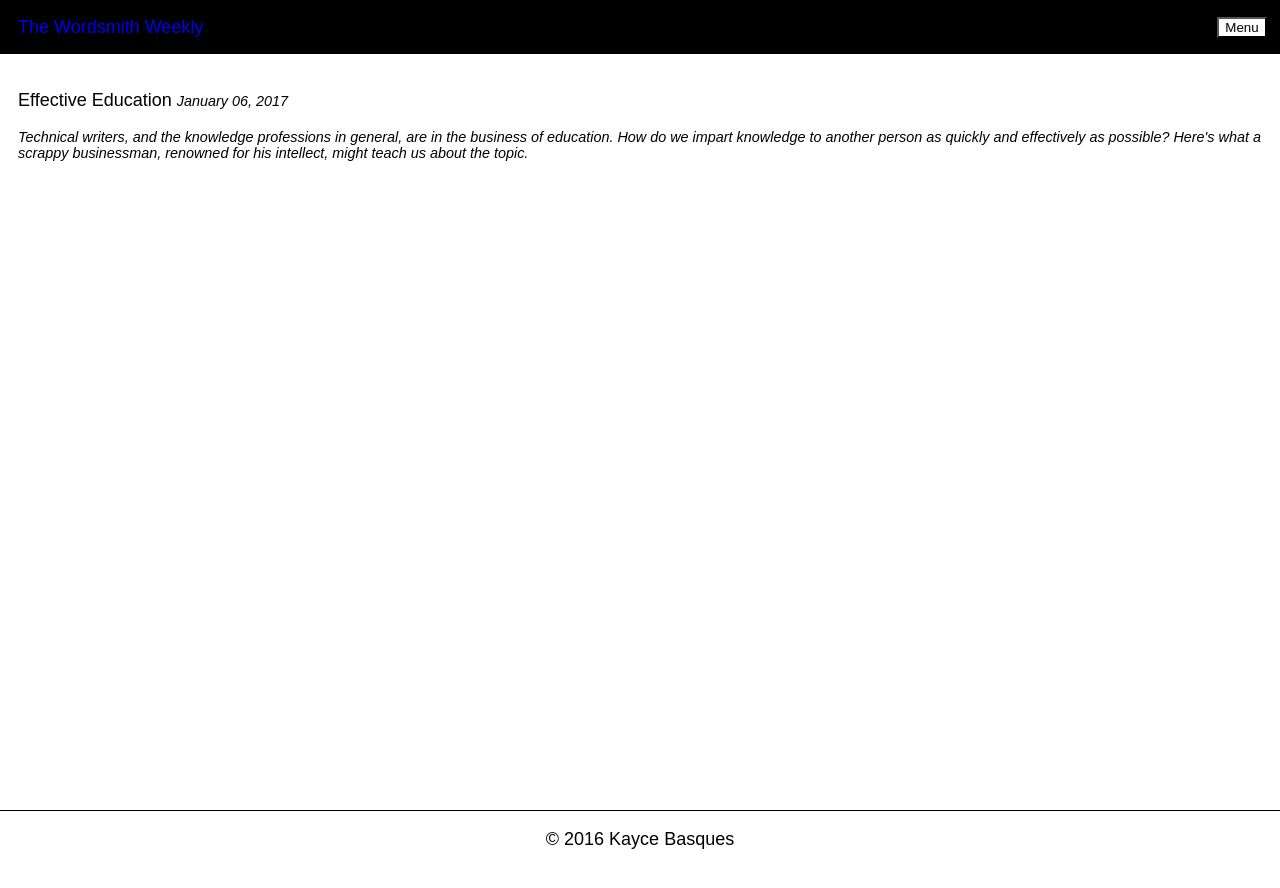
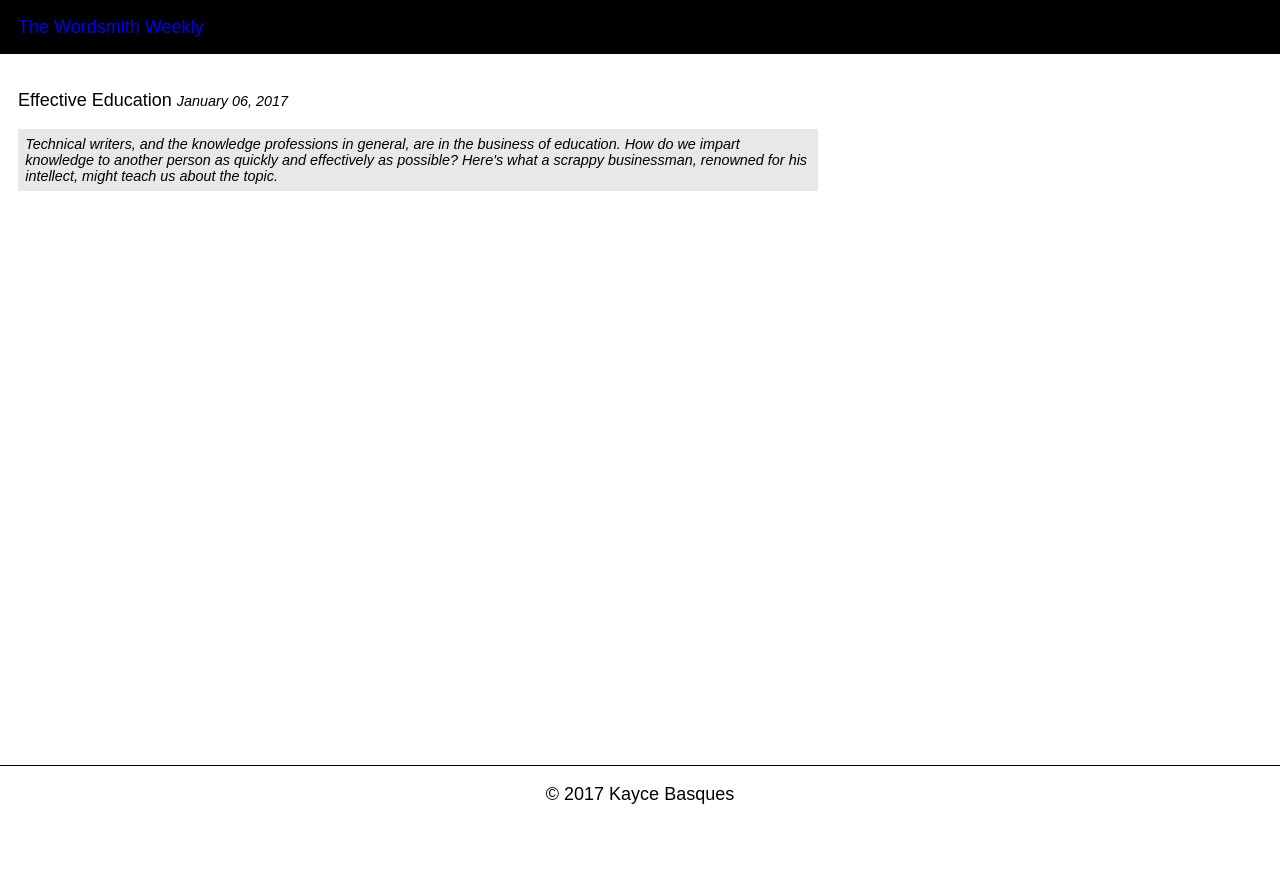
Before and after one commit to kaycebasques/wordsmithweekly, a Jekyll site: the page built from index.markdown, in a window 1280 px wide. Shown: the top 888 px of the page. Built offline with Jekyll 4.4.1, drawn with Linux system fonts in a browser that asks for light colours.

Commit message:
update theming

```diff
--- a/_layouts/default.html
+++ b/_layouts/default.html
@@ -17,21 +17,29 @@
       <h1 class="header__title">
         <a href="/" class="header__title-link">{{ site.title }}</a>
       </h1>
+<!--
       <button class="header__menu">Menu</button>
+-->
     </header>
+<!--
     <nav class="nav nav--hidden">
       <ul class="nav__list">
         <li class="nav__item">
           <button class="nav__close">Close</button>
         </li>
-        <li class="nav__item">Home</li>
-        <li class="nav__item">About</li>
+        <li class="nav__item">
+          <a class="nav__link" href="/">Home</a>
+        </li>
+        <li class="nav__item">
+          <a class="nav__link" href="/about">About</a>
+        </li>
       </ul>
     </nav>
+-->
     <article class="content">{{ content }}</article>
     <footer class="footer">
       <p class="footer__text">
-        &copy; 2016 {{ site.author }}
+        &copy; 2017 {{ site.author }}
       </p>
     </footer>
   </body>
--- a/css/main.scss
+++ b/css/main.scss
@@ -5,14 +5,15 @@
 
 $theme-primary: black;
 $theme-secondary: white;
-$standard-spacing: 1em;
+$major-spacing: 1em;
+$minor-spacing: $major-spacing / 2;
 $hide-header-animation-time: 200ms;
 $show-header-animation-time: 200ms;
 $delay: 400ms;
 $minimum-tappable-length: 44px;
 $font-primary: black;
 $font-secondary: white;
-$quote-background-color: rgba(128, 128, 128, 0.18);
+$alternative-background: rgba(128, 128, 128, 0.18);
 
 /* Placeholders */
 
@@ -29,18 +30,22 @@
 /* Classes */
 
 .content {
-  min-height: 80vh;
+  min-height: 75vh;
   margin-top: 3em;
-  padding: $standard-spacing;
-  blockquote {
-    background-color: $quote-background-color;
-    font-style: italic;
-    padding: $standard-spacing;
-    margin: $standard-spacing;
-  }
+  padding: $major-spacing;
   h2 {
     font-size: 1.3em;
   }
+  ul {
+    padding-left: $major-spacing + $minor-spacing;
+  }
+}
+
+.content__quote {
+  background-color: $alternative-background;
+  font-style: italic;
+  padding: $minor-spacing;
+  margin: 0;
 }
 
 .content__date {
@@ -52,14 +57,21 @@
   max-width: 25vw;
 }
 
+.content__quote-list {
+  margin-top: 0;
+}
+
 .content__summary {
   font-style: italic;
   /* TODO rename */
-  background-color: $quote-background-color;
+  background-color: $alternative-background;
+  padding: $minor-spacing;
 }
 
 .content__title {
   font-size: 1.5em;
+  margin-top: 0;
+  margin-bottom: 0.5em;
 }
 
 .footer {
@@ -94,15 +106,16 @@
 }
 
 .header__menu {
-  margin: $standard-spacing;
+  margin: $major-spacing;
   background-color: $theme-secondary;
   color: $theme-primary;
+  border: none;
 }
 
 .header__title {
   font-size: 1em;
   font-weight: normal;
-  margin: $standard-spacing;
+  margin: $major-spacing;
   color: $font-secondary;
 }
 
@@ -114,6 +127,7 @@
 }
 
 .nav {
+  display: none; /* TODO remove when nav is acceptable */
   position: fixed;
   top: 0;
   left: 0;
@@ -135,6 +149,27 @@
 
 .nav__item {
   min-height: $minimum-tappable-length;
+  display: flex;
+  align-items: center;
+  flex-direction: column;
+  margin: 0;
+  padding: 0;
+  &:not(:last-child) {
+    border-bottom: 1px solid $theme-secondary;
+  }
+}
+
+.nav__link {
+  text-decoration: none;
+  color: $theme-secondary;
+  flex-grow: 1;
+  width: 100%;
+  padding-left: $major-spacing;
+  line-height: 100%;
+}
+
+.nav__list {
+  padding: 0;
 }
 
 .post {
@@ -157,6 +192,8 @@
 .post__summary {
   font-style: italic;
   font-size: 0.8em;
+  background-color: $alternative-background;
+  padding: $minor-spacing;
 }
 
 .posts {
@@ -166,5 +203,13 @@
 }
 
 @media screen and (min-width: 800px) {
-  /* Show the nav on the right? */
+  .content {
+    max-width: 800px;
+  }
+  .content__leader {
+    max-width: 15vw;
+  }
+  .header__menu {
+    display: none;
+  }
 }
```
